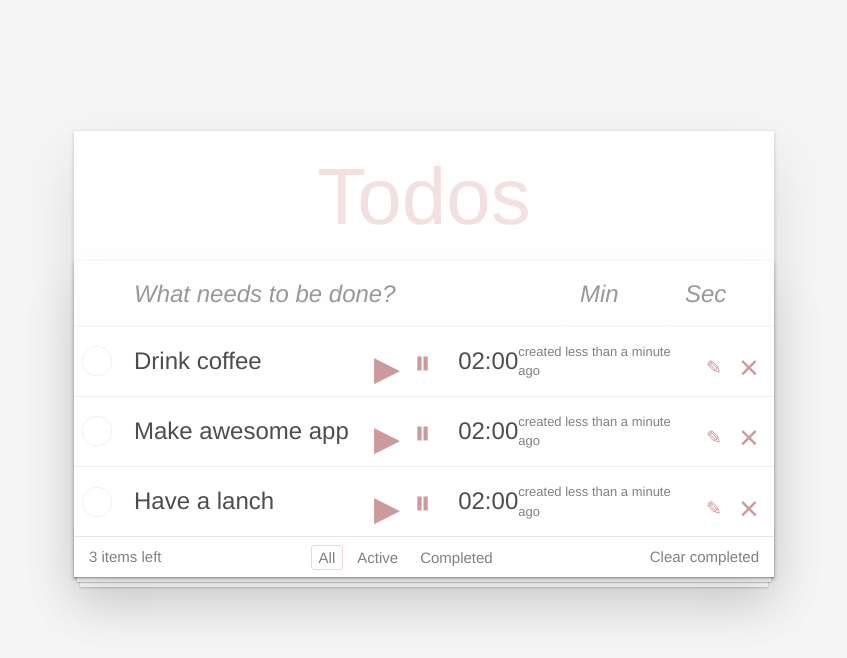
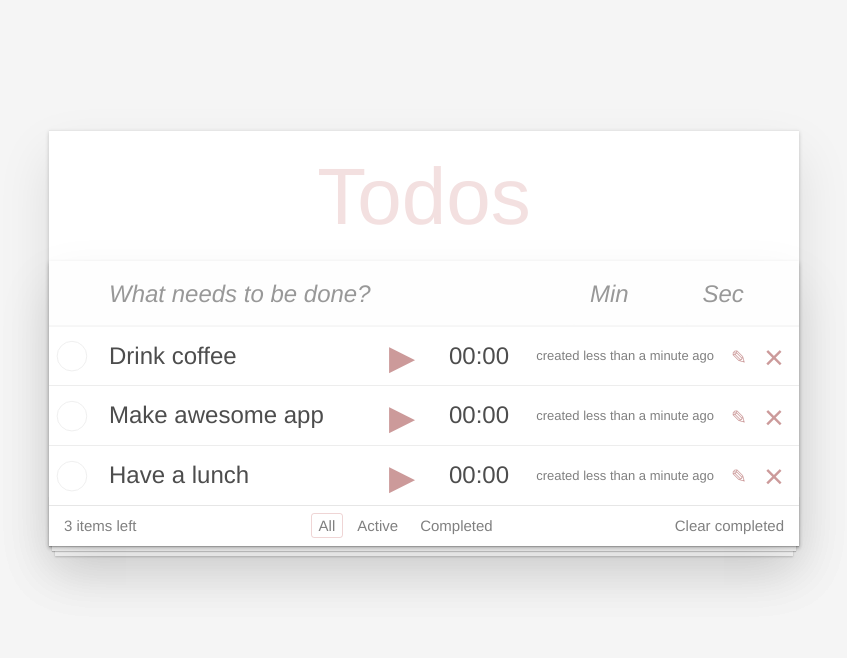
Before and after one commit to MohnatiyDemon/react-todo-app, a React (Vite) app: page / in a window 1280 px wide. Shown: the top 658 px of the page, without its empty margins (216-1063 px from the left). Built offline with nearby package versions, Linux system fonts and the light colour scheme.

Commit message:
IS ALIVE!!!

```diff
--- a/src/App.jsx
+++ b/src/App.jsx
@@ -7,24 +7,109 @@ import TaskList from './components/TaskList/TaskList'
 export default class App extends React.Component {
   state = {
     todoData: [
-      { task: 'Drink coffee', completed: false, id: 1, created: new Date() },
-      { task: 'Make awesome app', completed: false, id: 2, created: new Date() },
-      { task: 'Have a lanch', completed: false, id: 3, created: new Date() },
+      {
+        task: 'Drink coffee',
+        completed: false,
+        id: 1,
+        created: new Date(),
+        timer: 0,
+        isRunning: false,
+        isPaused: false,
+      },
+      {
+        task: 'Make awesome app',
+        completed: false,
+        id: 2,
+        created: new Date(),
+        timer: 0,
+        isRunning: false,
+        isPaused: false,
+      },
+      {
+        task: 'Have a lunch',
+        completed: false,
+        id: 3,
+        created: new Date(),
+        timer: 0,
+        isRunning: false,
+        isPaused: false,
+      },
     ],
     filter: 'All',
   }
 
-  addItem = (task) => {
+  addItem = (task, minutes, seconds) => {
+    const totalSeconds = (parseInt(minutes, 10) || 0) * 60 + (parseInt(seconds, 10) || 0)
     this.setState(({ todoData }) => {
       const newTask = {
         task,
         completed: false,
         id: todoData.length ? todoData[todoData.length - 1].id + 1 : 1,
         created: new Date(),
+        timer: totalSeconds,
+        isRunning: false,
+        isPaused: false,
       }
       return {
         todoData: [...todoData, newTask],
       }
+    })
+  }
+
+  updateTaskTimer = (id, time) => {
+    this.setState(({ todoData }) => {
+      const updatedTasks = todoData.map((item) => {
+        if (item.id === id) {
+          return { ...item, timer: time }
+        }
+        return item
+      })
+      return { todoData: updatedTasks }
+    })
+  }
+
+  startTimer = (id) => {
+    this.setState(({ todoData }) => {
+      const updatedTasks = todoData.map((item) => {
+        if (item.id === id && !item.isRunning && item.timer > 0) {
+          item.isRunning = true
+          item.isPaused = false
+
+          item.intervalId = setInterval(() => {
+            this.setState(({ todoData }) => {
+              const task = todoData.find((t) => t.id === id)
+              if (task.timer > 0) {
+                const updatedTime = task.timer - 1
+                localStorage.setItem(`timer-${id}`, updatedTime)
+                return {
+                  todoData: todoData.map((t) => (t.id === id ? { ...t, timer: updatedTime } : t)),
+                }
+              } else {
+                clearInterval(task.intervalId)
+                return {
+                  todoData: todoData.map((t) => (t.id === id ? { ...t, isRunning: false } : t)),
+                }
+              }
+            })
+          }, 1000)
+        }
+        return item
+      })
+      return { todoData: updatedTasks }
+    })
+  }
+
+  pauseTimer = (id) => {
+    this.setState(({ todoData }) => {
+      const updatedTasks = todoData.map((item) => {
+        if (item.id === id && item.isRunning) {
+          clearInterval(item.intervalId)
+          item.isRunning = false
+          item.isPaused = true
+        }
+        return item
+      })
+      return { todoData: updatedTasks }
     })
   }
 
@@ -98,6 +183,8 @@ export default class App extends React.Component {
             todos={filteredTasks}
             onDeleted={this.deleteItem}
             onToggleCompleted={this.onToggleCompleted}
+            onStartTimer={this.startTimer}
+            onPauseTimer={this.pauseTimer}
             onTaskUpdated={this.updateTask}
           />
           <Footer
--- a/src/components/NewTaskForm/NewTaskForm.jsx
+++ b/src/components/NewTaskForm/NewTaskForm.jsx
@@ -7,30 +7,53 @@ import './NewTaskForm.css'
 export default class NewTaskForm extends React.Component {
   state = {
     task: '',
+    minutes: '',
+    seconds: '',
   }
 
   onInputChange = (event) => {
     this.setState({ task: event.target.value })
   }
 
-  onSubmit = (event) => {
-    event.preventDefault()
-    const { task } = this.state
+  onMinutesChange = (e) => {
+    const value = e.target.value
+    this.setState({ minutes: value === '' ? 0 : value })
+  }
 
-    if (task.trim()) {
-      this.props.onItemAdded(task)
-      this.setState({ task: '' })
+  onSecondsChange = (e) => {
+    const value = e.target.value
+    this.setState({ seconds: value === '' ? 0 : value })
+  }
+
+  onSubmit = (e) => {
+    e.preventDefault()
+    const { task, minutes, seconds } = this.state
+
+    if (!task.trim()) {
+      return
     }
+    this.props.onItemAdded(task, minutes, seconds)
+    this.setState({ task: '', minutes: '', seconds: '' })
   }
+
   static propTypes = {
     onItemAdded: PropTypes.func.isRequired,
   }
 
   render() {
+    const { task, minutes, seconds } = this.state
     return (
       <form className="header new-todo-form" onSubmit={this.onSubmit}>
         <Header />
-        <TaskInput value={this.state.task} onInputChange={this.onInputChange} />
+        <TaskInput
+          value={task}
+          minutes={minutes}
+          seconds={seconds}
+          onInputChange={this.onInputChange}
+          onMinutesChange={this.onMinutesChange}
+          onSecondsChange={this.onSecondsChange}
+        />
+        <button type="submit"></button>
       </form>
     )
   }
--- a/src/components/Task/Task.css
+++ b/src/components/Task/Task.css
@@ -24,14 +24,14 @@
 .icon-pause:after {
   content: '⏸';
   position: absolute;
-  left: 280px;
+  left: 270px;
   top: -5px;
 }
 
 .icon-play:after {
   content: '▶';
   position: absolute;
-  left: 240px;
+  left: 280px;
   top: 0px;
 }
 .description {
--- a/src/components/Task/Task.jsx
+++ b/src/components/Task/Task.jsx
@@ -31,6 +31,12 @@ export default class Task extends React.Component {
   onTaskClick = () => {
     this.props.onToggleCompleted(this.props.id)
   }
+
+  formatTime = (time) => {
+    const minutes = Math.floor(time / 60)
+    const seconds = time % 60
+    return `${minutes.toString().padStart(2, '0')}:${seconds.toString().padStart(2, '0')}`
+  }
   static propTypes = {
     id: PropTypes.number.isRequired,
     task: PropTypes.string.isRequired,
@@ -39,13 +45,22 @@ export default class Task extends React.Component {
     created: PropTypes.instanceOf(Date).isRequired,
     onDeleted: PropTypes.func.isRequired,
     onTaskUpdated: PropTypes.func.isRequired,
+    timer: PropTypes.number,
+    isRunning: PropTypes.bool,
+    isPaused: PropTypes.bool,
+    onStartTimer: PropTypes.func.isRequired,
+    onPauseTimer: PropTypes.func.isRequired,
   }
   static defaultProps = {
     completed: false,
+    timer: 0,
+    isRunning: false,
+    isPaused: false,
   }
 
   render() {
-    const { task, id, created, completed, onDeleted, onToggleCompleted } = this.props
+    const { task, id, created, completed, onDeleted, onToggleCompleted, timer, isRunning, onStartTimer, onPauseTimer } =
+      this.props
     const { editing, editingTask } = this.state
 
     let classNames = completed ? 'completed' : ''
@@ -61,9 +76,12 @@ export default class Task extends React.Component {
             <label htmlFor={id}>
               <span className="description">
                 <span>{task}</span>
-                <button className="icon icon-play"></button>
-                <button className="icon icon-pause"></button>
-                <span>02:00</span>
+                {!isRunning ? (
+                  <button className="icon icon-play" onClick={() => onStartTimer(id)}></button>
+                ) : (
+                  <button className="icon icon-pause" onClick={() => onPauseTimer(id)}></button>
+                )}
+                <span>{this.formatTime(timer)}</span>
               </span>
               <span className="created">{`created ${formatDistanceToNow(created, { addSuffix: true })}`}</span>
             </label>
--- a/src/components/TaskInput/TaskInput.jsx
+++ b/src/components/TaskInput/TaskInput.jsx
@@ -5,10 +5,15 @@ import './TaskInput.css'
 class TaskInput extends React.Component {
   static propTypes = {
     value: PropTypes.string.isRequired,
+    minutes: PropTypes.string,
+    seconds: PropTypes.string,
     onInputChange: PropTypes.func.isRequired,
+    onSecondsChange: PropTypes.func.isRequired,
+    onMinutesChange: PropTypes.func.isRequired,
   }
+
   render() {
-    const { value, onInputChange } = this.props
+    const { value, minutes, seconds, onInputChange, onSecondsChange, onMinutesChange } = this.props
     return (
       <>
         <input
@@ -21,8 +26,25 @@ class TaskInput extends React.Component {
           required
           minLength="1"
         ></input>
-        <input className="new-todo-form__timer" type="number" name="minutes" placeholder="Min" min="0"></input>
-        <input className="new-todo-form__timer" type="number" name="seconds" placeholder="Sec" min="0"></input>
+        <input
+          className="new-todo-form__timer"
+          type="number"
+          name="minutes"
+          value={minutes}
+          onChange={onMinutesChange}
+          placeholder="Min"
+          min="0"
+        ></input>
+        <input
+          className="new-todo-form__timer"
+          type="number"
+          name="seconds"
+          value={seconds}
+          onChange={onSecondsChange}
+          placeholder="Sec"
+          min="0"
+        ></input>
+        <button type="submit"></button>
       </>
     )
   }
--- a/src/components/TaskList/TaskList.jsx
+++ b/src/components/TaskList/TaskList.jsx
@@ -2,7 +2,7 @@ import PropTypes from 'prop-types'
 import Task from '../Task/Task'
 import './TaskList.css'
 
-const TaskList = ({ todos, onDeleted, onToggleCompleted, onTaskUpdated }) => {
+const TaskList = ({ todos, onDeleted, onToggleCompleted, onTaskUpdated, onStartTimer, onPauseTimer }) => {
   const elements = todos.map((item) => {
     const { id, ...itemProps } = item
 
@@ -14,6 +14,8 @@ const TaskList = ({ todos, onDeleted, onToggleCompleted, onTaskUpdated }) => {
         onDeleted={() => onDeleted(id)}
         onToggleCompleted={() => onToggleCompleted(id)}
         onTaskUpdated={onTaskUpdated}
+        onStartTimer={onStartTimer}
+        onPauseTimer={onPauseTimer}
       />
     )
   })
@@ -28,7 +30,10 @@ TaskList.propTypes = {
       id: PropTypes.number.isRequired,
       task: PropTypes.string.isRequired,
       completed: PropTypes.bool,
+      timer: PropTypes.number,
     })
   ).isRequired,
+  onStartTimer: PropTypes.func.isRequired,
+  onPauseTimer: PropTypes.func.isRequired,
 }
 export default TaskList
--- a/src/index.css
+++ b/src/index.css
@@ -34,7 +34,7 @@ body {
   background: #f5f5f5;
   color: #111111;
   min-width: 230px;
-  max-width: 700px;
+  max-width: 750px;
   margin: 0 auto;
   -webkit-font-smoothing: antialiased;
   -moz-osx-font-smoothing: grayscale;
```
Also changed, not shown: src/components/Footer/index.js (deleted), src/components/NewTaskForm/index.js (deleted), src/components/Task/index.js (deleted), src/components/TaskList/index.js (deleted).
